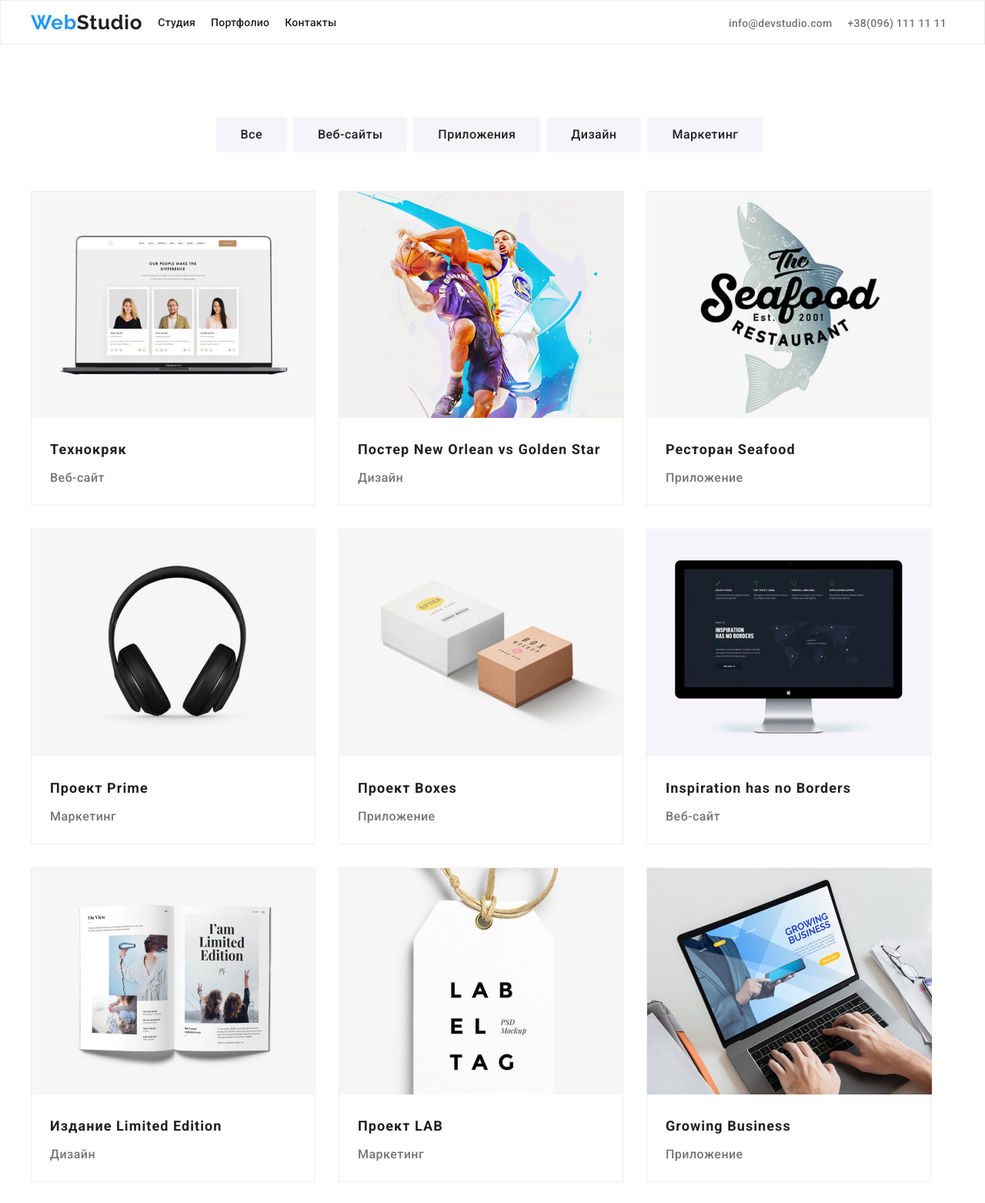
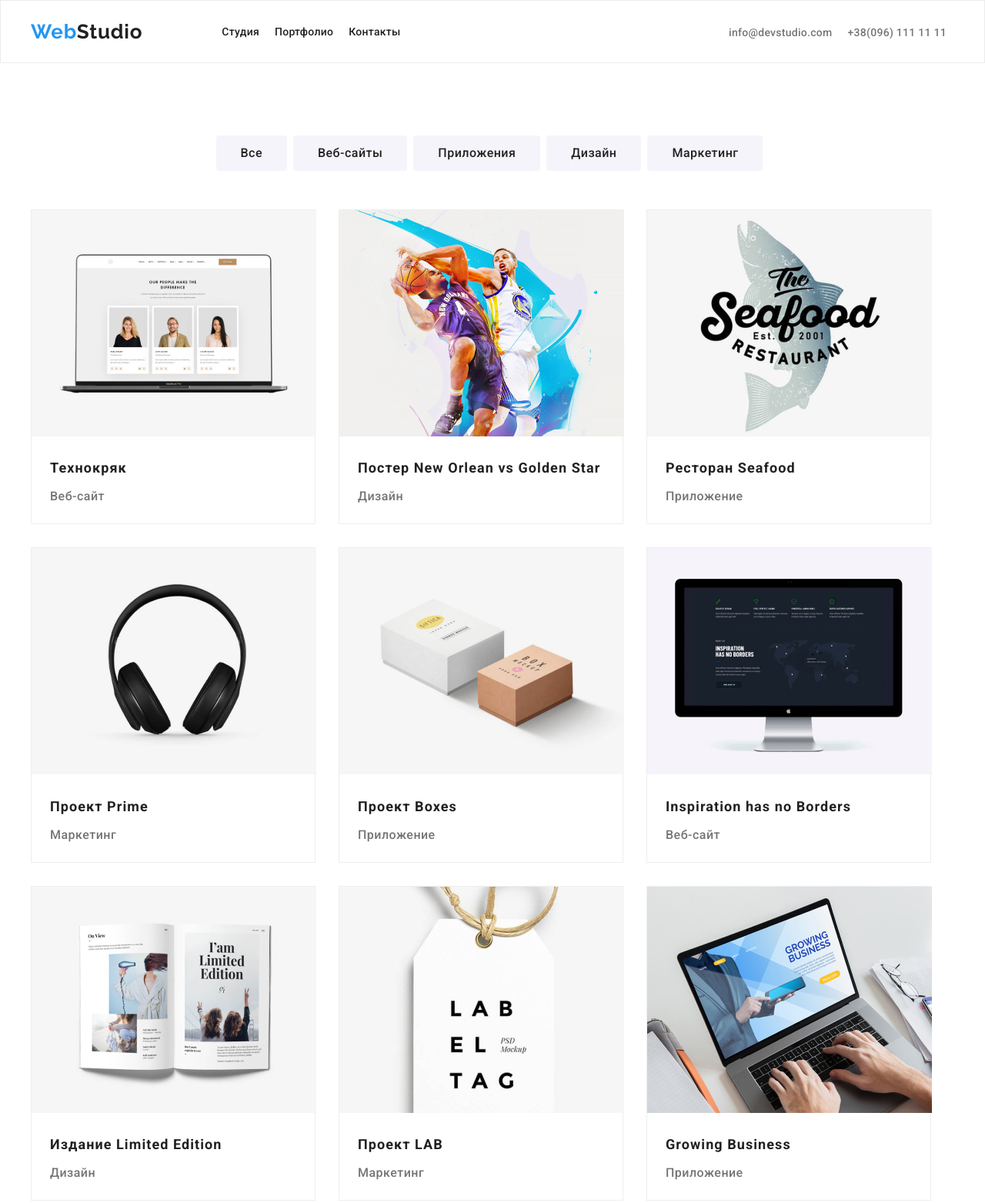
Before and after one commit to Lougles/goit-markup-hw-03, a plain HTML site: page portfolio.html in a window 1280 px wide. Shown: the top 1563 px of the page at 77% size. Drawn offline with nearby package versions, Linux system fonts and the light colour scheme.

Commit message:
changed header, ourocc, portfolio

```diff
--- a/css/styles.css
+++ b/css/styles.css
@@ -32,6 +32,7 @@ h5,h6,body,ul,li,p {
   display: flex;
   align-items: center;
   justify-content: space-between;
+  height: 80px;
 }
 .navigation {
   display: flex;
@@ -71,8 +72,7 @@ h5,h6,body,ul,li,p {
 /*Навигация*/
 .menu-list {
   padding: 10px;
-  margin: 0;
-
+  margin-left: 83px;
   display: flex;
 }
 .menu-list > .item:not(:last-child) {
@@ -157,7 +157,6 @@ h5,h6,body,ul,li,p {
 
 /*Качества*/
 .qualities {
-  padding-bottom: 94px;
   padding-top: 94px;
 }
 .qualities-item {
@@ -304,7 +303,7 @@ h5,h6,body,ul,li,p {
 
 .portfolio {
   padding-top: 94px;
-  padding-bottom: 94px;
+  padding-bottom: 64px;
 }
 .page-portfolio {
 border: 1px solid #ECECEC;
@@ -342,12 +341,15 @@ border: 1px solid #ECECEC;
   display: flex;
   flex-wrap: wrap;
 }
-.portfolio-img-item{
+.portfolio-img-item {
   width: 370px;
   margin-right: 30px;
   margin-bottom: 30px;
   border: 1px solid #EEEEEE;
   background-color: var(--text-white);
+}
+.portfolio-img-container {
+  margin: 20px 24px 20px 24px;
 }
 
 .portfolio-img-title {
@@ -357,7 +359,7 @@ border: 1px solid #ECECEC;
   line-height: 2;
   letter-spacing: 0.06em;
   color: var(--text-header);
-  margin: 20px 24px 4px 24px;
+  /* margin: 20px 24px 4px 24px; */
 }
 .portfolio-text {
   font-family: 'Roboto';
@@ -365,5 +367,6 @@ border: 1px solid #ECECEC;
   line-height: 1.875;
   letter-spacing: 0.03em;
   color: var(--text-p);
-  margin: 4px 24px 20px 24px;
+  margin-top: 4px;
+  /* margin: 4px 24px 20px 24px; */
 }
--- a/portfolio.html
+++ b/portfolio.html
@@ -72,62 +72,78 @@
               </button>
             </li>
           </ul>
-        </div>
-        <div class="container">
           <ul class="portfolio-img-list">
             <li class="portfolio-img-item">
               <a href="#"><img src="./images/portfolio/1.jpg" alt="Технокряк"
                 width="370" height="294" /></a>
+              <div class="portfolio-img-container">
                 <h3 class="portfolio-img-title">Технокряк</h3>
                 <p class="portfolio-text">Веб-сайт</p>
+              </div>
             </li>
             <li class="portfolio-img-item">
               <a href="#"><img src="./images/portfolio/2.jpg" alt="Постер New Orlean vs Golden Star"
               width="370" height="294" /></a>
+              <div class="portfolio-img-container">
                 <h3 class="portfolio-img-title">Постер New Orlean vs Golden Star</h3>
                 <p class="portfolio-text">Дизайн</p>
+              </div>
             </li>
             <li class="portfolio-img-item">
               <a href="#"><img src="./images/portfolio/3.jpg" alt="Ресторан Seafood"
                 width="370" height="294" /></a>
+              <div class="portfolio-img-container">
                 <h3 class="portfolio-img-title">Ресторан Seafood</h3>
                 <p class="portfolio-text">Приложение</p>
+              </div>
             </li>
             <li class="portfolio-img-item">
               <a href="#"><img src="./images/portfolio/4.jpg" alt="Проект Prime"
                 width="370" height="294" /></a>
+              <div class="portfolio-img-container">
                 <h3 class="portfolio-img-title">Проект Prime</h3>
                 <p class="portfolio-text">Маркетинг</p>
+              </div>
             </li>
             <li class="portfolio-img-item">
               <a href="#"><img src="./images/portfolio/5.jpg" alt="Проект Boxes"
                 width="370" height="294" /></a>
+              <div class="portfolio-img-container">
                 <h3 class="portfolio-img-title">Проект Boxes</h3>
                 <p class="portfolio-text">Приложение</p>
+              </div>
             </li>
             <li class="portfolio-img-item">
               <a href="#"><img src="./images/portfolio/6.jpg" alt="Inspiration has no Borders"
                 width="370" height="294" /></a>
+              <div class="portfolio-img-container">
                 <h3 class="portfolio-img-title">Inspiration has no Borders</h3>
                 <p class="portfolio-text">Веб-сайт</p>
+              </div>
             </li>
             <li class="portfolio-img-item">
               <a href="#"><img src="./images/portfolio/7.jpg" alt="Издание Limited Edition"
                 width="370" height="294" /></a>
+              <div class="portfolio-img-container">
                 <h3 class="portfolio-img-title">Издание Limited Edition</h3>
                 <p class="portfolio-text">Дизайн</p>
+              </div>
             </li>
             <li class="portfolio-img-item">
               <a href="#"><img src="./images/portfolio/8.jpg" alt="Проект LAB"
                 width="370" height="294" /></a>
+              <div class="portfolio-img-container">
                 <h3 class="portfolio-img-title">Проект LAB</h3>
                 <p class="portfolio-text">Маркетинг</p>
+              </div>
             </li>
             <li class="portfolio-img-item">
               <a href="#"><img src="./images/portfolio/9.jpg" alt="Growing Business"
                 width="370" height="294" /></a>
+              <div class="portfolio-img-container">
                 <h3 class="portfolio-img-title">Growing Business</h3>
                 <p class="portfolio-text">Приложение</p>
+              </div>
             </li>
           </ul>
         </div>
```
Lines whose indentation alone changed are shown as unchanged.
